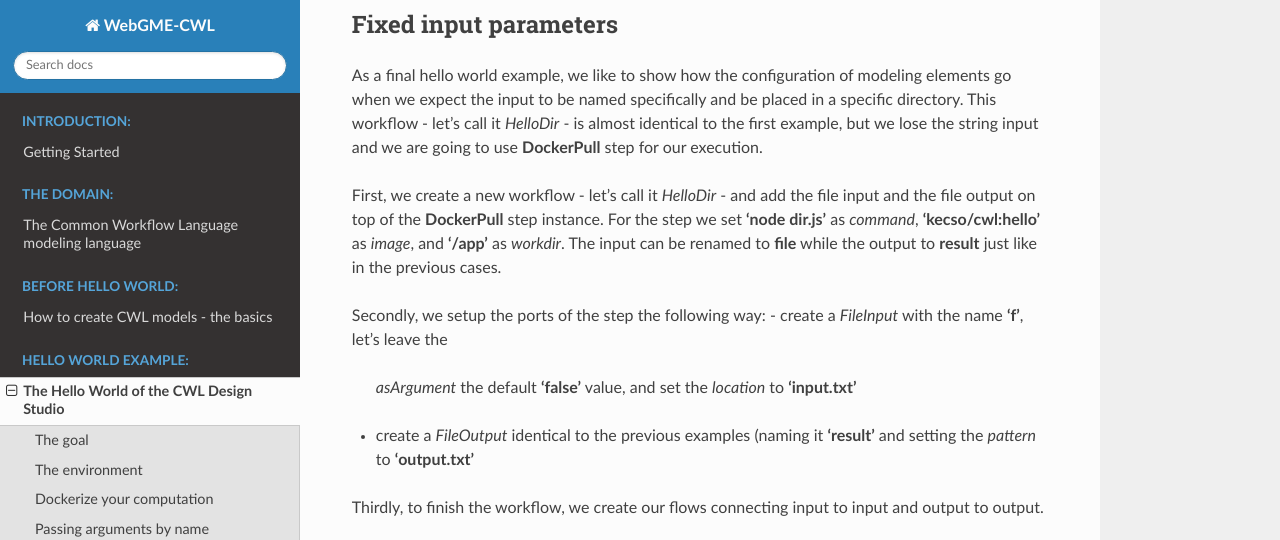
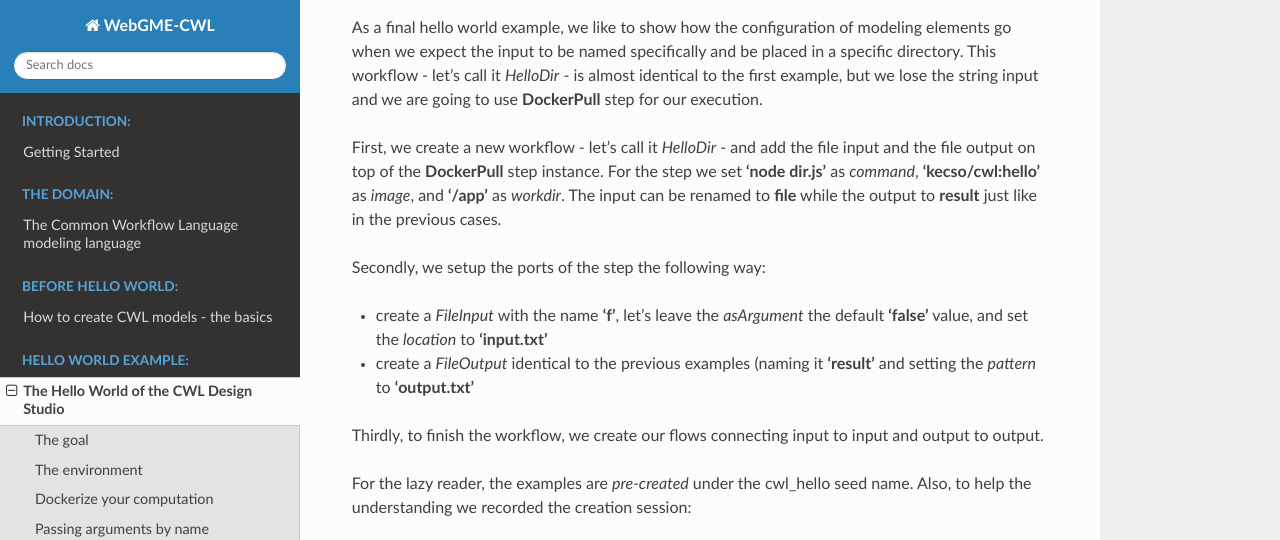
Before and after one commit to webgme/webgme-cwl, a Sphinx documentation site: the page built from docs/HowTos/hello.rst, in a window 1280 px wide and 900 px high, scrolled down 3147 px, cut to the strip 0-540 px from the top of the window. Built offline with Sphinx 7.4.7 and the Read the Docs theme 2.0.0, drawn with Linux system fonts in a browser that asks for light colours; some of the changed lines change nothing that is shown; some of the changed text lies outside the part shown.

Commit message:
Formatting fixes

```diff
--- a/docs/HowTos/hello.rst
+++ b/docs/HowTos/hello.rst
@@ -107,10 +107,10 @@
 enter the context of the *HelloWorld* step. Once inside the step, we again
 use the drag-and-drop to create a **FileInput** named *f*, and a
 **StringInput** named *s* to follow the structure of our script (arg.js). We
-also need to set the *asArgument* attribute of both input to **true** . Finally,
- we create a **FileOutput** named *result* and we set its *pattern*
-attribute to **'output.txt'** so that the execution would be able to
-look for the resulting file.
+also need to set the *asArgument* attribute of both input to **true** . To
+complete the step, we create a **FileOutput** named *result* and we set
+its *pattern* attribute to **'output.txt'** so that the execution would
+be able to look for the resulting file.
 
 Finally, we return to the main workflow's context to add our flow. We simply
 create a flow from the *string* intput to the *s* port, another from the
@@ -163,6 +163,7 @@
 **file** while the output to **result** just like in the previous cases.
 
 Secondly, we setup the ports of the step the following way:
+
 - create a *FileInput* with the name **'f'**, let's leave the
   *asArgument* the default **'false'** value, and set the *location* to
   **'input.txt'**
```
